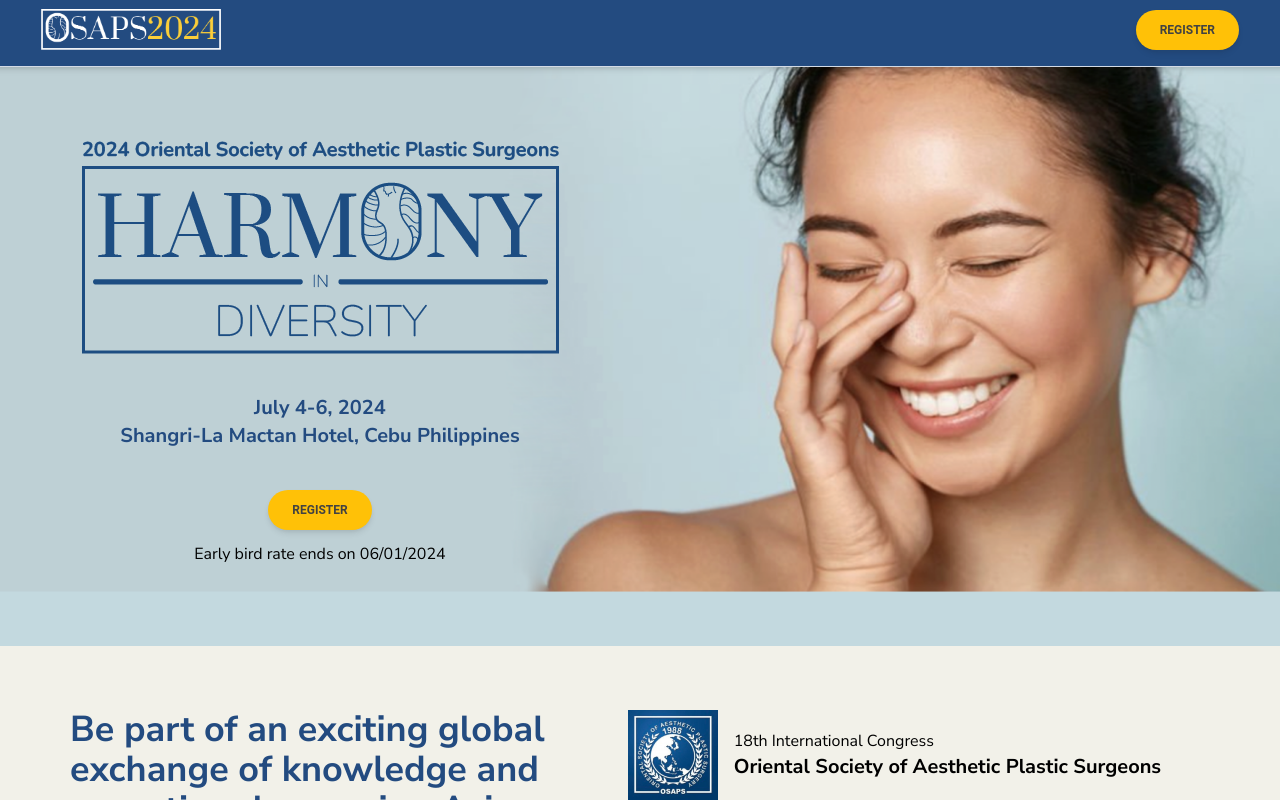
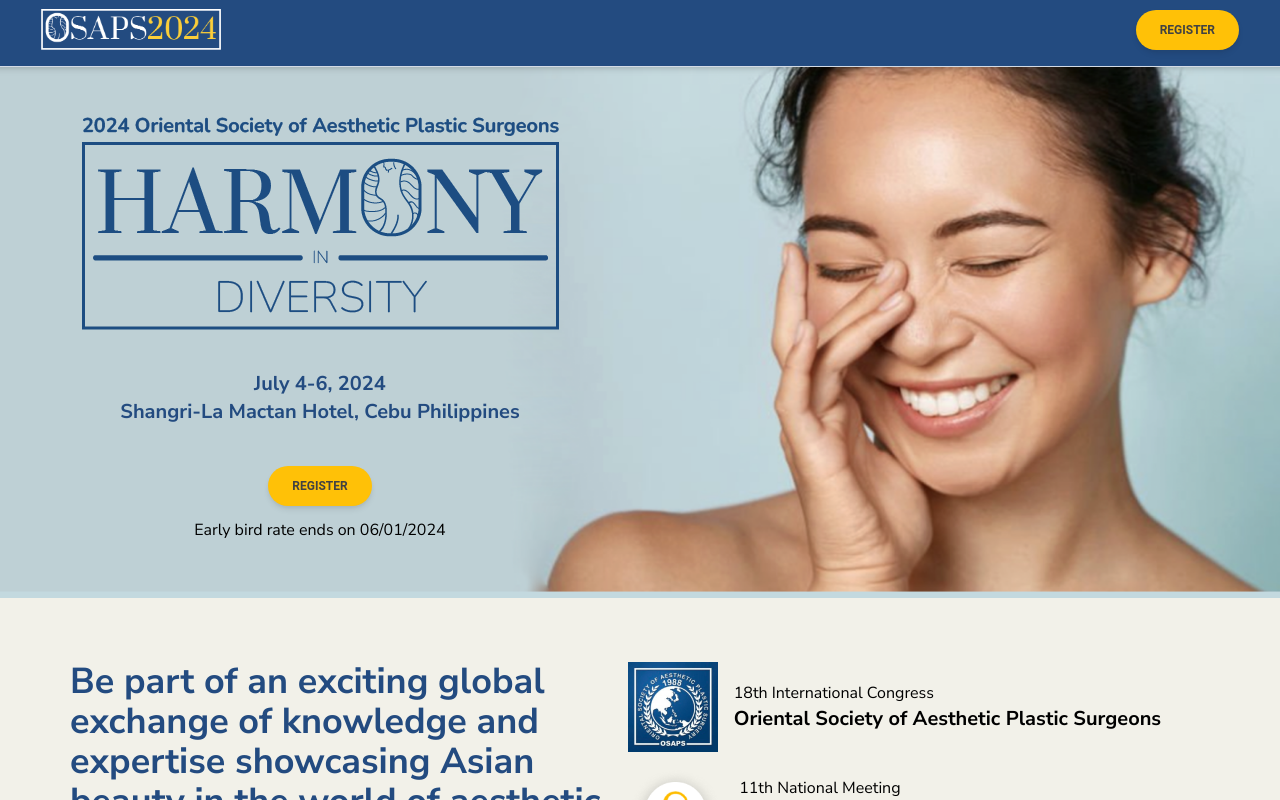
Before and after one commit to boggslabayen/osaps-2024-full, a Next.js app: page / in a window 1280 px wide. Shown: the top 800 px of the page. Built offline with nearby package versions, Linux system fonts and the light colour scheme.

Commit message:
fixed metadata

```diff
--- a/app/layout.tsx
+++ b/app/layout.tsx
@@ -9,8 +9,8 @@ const nunitosans = Nunito_Sans({subsets: ['latin']})
 
 
 export const metadata: Metadata = {
-  title: 'Create Next App',
-  description: 'Generated by create next app',
+  title: '2024 Osaps Cebu',
+  description: 'Secure your spot! Register Now',
 }
 
 export default function RootLayout({
--- a/app/page.tsx
+++ b/app/page.tsx
@@ -17,16 +17,19 @@ import Icon001 from './ui/images/icon/001.png';
 import Icon002 from './ui/images/icon/002.png';
 import Icon003 from './ui/images/icon/003.png';
 import Icon004 from './ui/images/icon/004.png';
+import Head from 'next/head';
 
 export default function Home() {
   return (
     <main className="">
+
+
        <StickyNavbar />
 
-       <div className='bg-coral-blue h-4/5 py-8 md:py-20'>
+       <div className='bg-coral-blue h-4/5 py-8 md:py-14'>
 
 
-        <div className='flex flex-col md:relative  right-80  z-40'>
+        <div className='flex flex-col md:relative  right-80  z-30'>
 
 
          <Image
```
